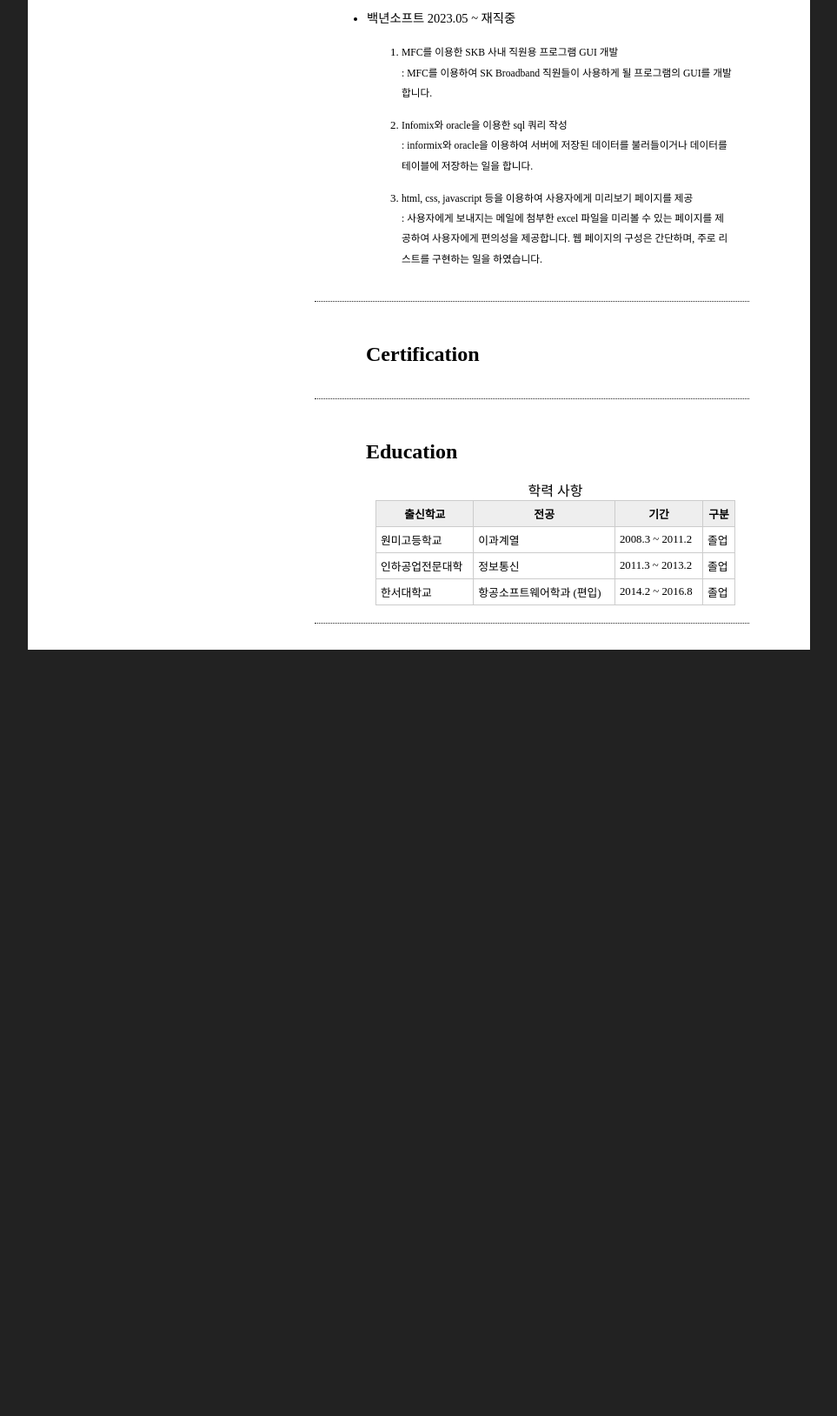
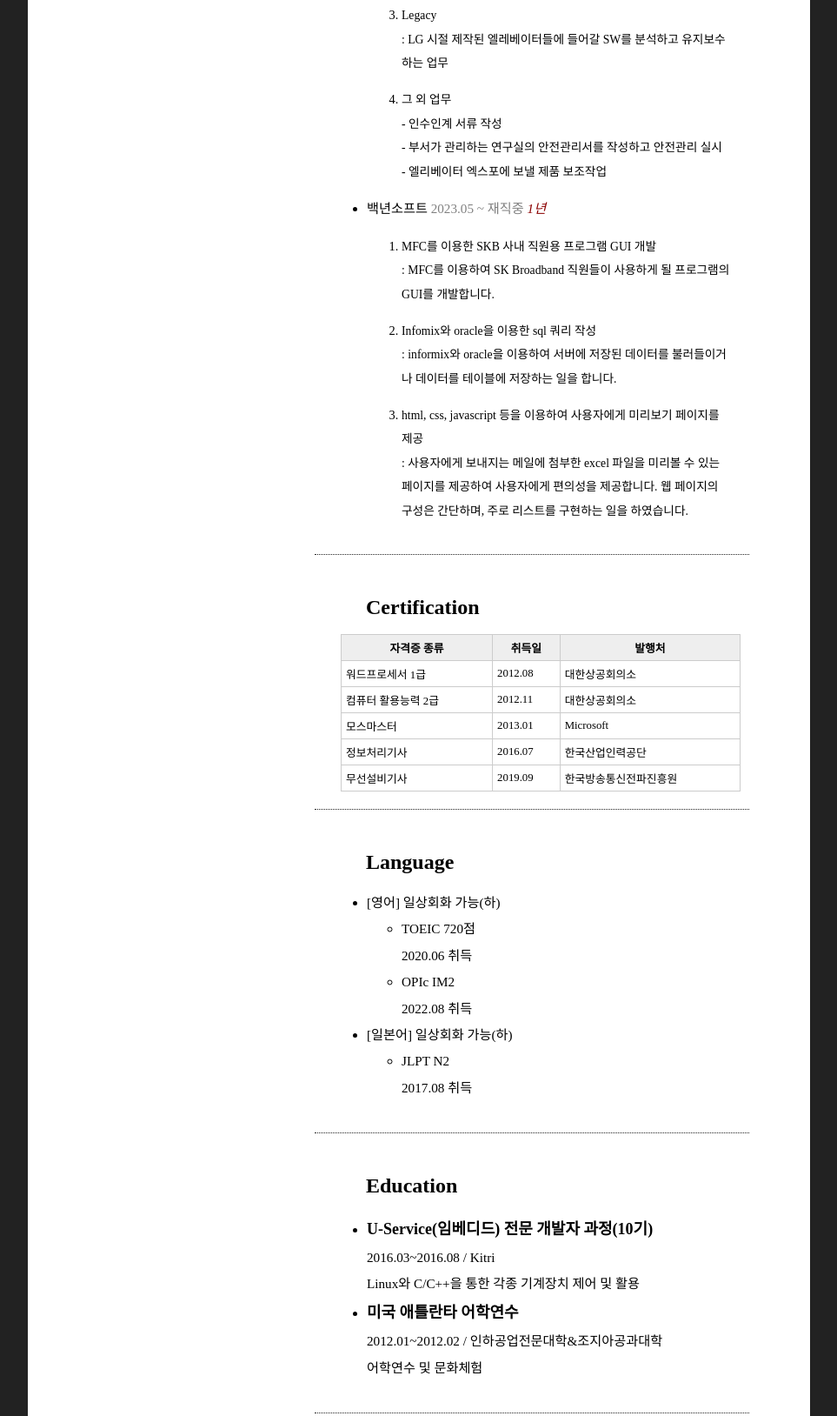
Before and after one commit to Digesend/Project1_Resume, a plain HTML site: page index.html in a window 1280 px wide. Shown: the part 1114-2742 px from the top of the page at 87% size, without its empty margins (158-1121 px from the left). Before the commit the page ends 1861 px from the top, so only its background shows below. Drawn offline with Linux system fonts and the light colour scheme; a script that the page names is missing; a web font is replaced by a local one.

Commit message:
first complete

```diff
--- a/css/style.css
+++ b/css/style.css
@@ -8,7 +8,7 @@ body {
 }
 li,p {
     line-height: 2.0;
-    font-size:0.9em;
+    font-size:0.95em;
 }
 #container {
     position:absolute;
@@ -54,8 +54,12 @@ aside {
     border-bottom:1px dotted #222;
 }
 
-section > p, section>table {
+section > p {
     margin-left:50px;
+}
+
+section>table {
+    margin-left:10px;
 }
 
 /* 글자스타일 */
@@ -102,7 +106,14 @@ meter {
     margin-right:10px;
 }
 
-#date{
-    color:gray;
-    size : 2px;
+#total_experience{
+    color:red;
+    padding-left: 40px;
+    font-weight: bold;
+    font-style: italic;
 }
+
+#bold{
+    font-size: large;
+    font-weight: bold;
+}
--- a/index.html
+++ b/index.html
@@ -10,7 +10,7 @@
         @import url('https://fonts.googleapis.com/css2?family=Gaegu&display=swap');
 
         table {
-        width:90%;  /* 표의 너비 */
+        width:100%;  /* 표의 너비 */
         border:1px solid #222; /* 1픽셀짜리 표 테두리 */
         border-collapse: collapse; /* 중복되는 표와 셀의 테두리를 한 줄로 표시 */
         }
@@ -80,8 +80,9 @@
             <!-- 경력 -->
             <section>
                 <h2 class="subtitle">Experience</h2>
+                <span id="total_experience"></span>
                 <ul>
-                    <li>리메드  <span id="date1">2017.02 ~ 2020.04</span>
+                    <li>리메드  <span id="date1">2017.02 ~ 2020.04</span>   <span id="experience1"></span>
                         <ol>
                             <li>
                                 <p>펌웨어 개발<br>: 회사내 의료기기의 펌웨어 개발(3년간 회사내 펌웨어 담당 수행)</p>
@@ -104,7 +105,7 @@
                             </li>
                         </ol>
                     </li>
-                    <li>오티스엘리베이터    <span id="date2">2021.02 ~ 2023.04</span>
+                    <li>오티스엘리베이터    <span id="date2">2021.02 ~ 2023.04</span>   <span id="experience2"></span>
                         <ol>
                             <li>
                                 <p>Global OS<br>: 오티스 엘레베이터 제품 내에 들어갈 SW를 수정 및 유지보수하는 업무, 한달에 한번 팀 회의에 참석하여 Global 미팅 진행.</p>
@@ -125,7 +126,7 @@
                             </li>
                         </ol>
                     </li>
-                    <li>백년소프트  <span id="date3">2023.05 ~ 재직중</span>
+                    <li>백년소프트  <span id="date3">2023.05 ~ 재직중</span>    <span id="experience3"></span>
                            <ol>
                             <li>
                                 <p>MFC를 이용한 SKB 사내 직원용 프로그램 GUI 개발<br>: MFC를 이용하여 SK Broadband 직원들이 사용하게 될 프로그램의 GUI를 개발합니다.</p>
@@ -144,7 +145,67 @@
             <!-- 숙련도 -->
             <section>
                 <h2 class="subtitle">Certification</h2>
+                <table>
+                    <thead>
+                        <tr>
+                            <th>자격증 종류</th>
+                            <th>취득일</th>
+                            <th>발행처</th>
+                        </tr>
+                    </thead>
+                    <tbody>
+                        <tr>
+                            <td>워드프로세서 1급</td>
+                            <td>2012.08</td>
+                            <td>대한상공회의소</td>
+                        </tr>
+                        <tr>
+                            <td>컴퓨터 활용능력 2급</td>
+                            <td>2012.11</td>
+                            <td>대한상공회의소</td>
+                        </tr>
+                        <tr>
+                            <td>모스마스터</td>
+                            <td>2013.01</td>
+                            <td>Microsoft</td>
+                        </tr>
+                        <tr>
+                            <td>정보처리기사</td>
+                            <td>2016.07</td>
+                            <td>한국산업인력공단</td>
+                        </tr>
+                        <tr>
+                            <td>무선설비기사</td>
+                            <td>2019.09</td>
+                            <td>한국방송통신전파진흥원</td>
+                        </tr>
+                    </tbody>
+                </table>
+            </section>
 
+            <!-- 언어 -->
+            <section>
+                <h2 class="subtitle">Language</h2>
+                <ul>
+                    <li>[영어] 일상회화 가능(하)</li>
+                    <ul>
+                        <li>TOEIC 720점<br>2020.06 취득</li>
+                        <li>OPIc IM2<br>2022.08 취득</li>
+                    </ul>
+                    <li>[일본어] 일상회화 가능(하)</li>
+                    <ul>
+                        <li>JLPT N2<br>2017.08 취득</li>
+                    </ul>
+                </ul>
+            </section>
+
+             <!-- 교육 -->
+             <section>
+                <h2 class="subtitle">Education</h2>
+                <ul>
+                    <li><span id="bold">U-Service(임베디드) 전문 개발자 과정(10기)</span><br>2016.03~2016.08 / Kitri<br>Linux와 C/C++을 통한 각종 기계장치 제어 및 활용</li>
+                    <li><span id="bold">미국 애틀란타 어학연수</span><br>2012.01~2012.02 / 인하공업전문대학&조지아공과대학<br>어학연수 및 문화체험</li>
+                </ul>
             </section>
 
             <!-- 학력 -->
@@ -184,6 +245,7 @@
             </section>
         </div>
     </div>
+    <!--사용되는 js파일은 body태그 하단에 위치해야 정상 동작한다.-->
     <script src="javascript/style.js"></script>
 </body>
 </html>
--- a/javascript/style.js
+++ b/javascript/style.js
@@ -16,15 +16,37 @@ function calculateAge() {
   var resultSpan = document.getElementById('result');
   resultSpan.textContent = "(만"+age+"세)";
 
-  function calculateExperienceForAllDates() {
+function calculateExperienceForAllDates() {
     // 모든 date id를 가진 요소를 선택
     var dateElements = document.querySelectorAll('[id^="date"]');
-    /*var totalExperience = { years: 0, months: 0 };*/
+    var experienceElements = document.querySelectorAll('[id^="experience"]');
+    var totalExperience = { years: 0, months: 0 };
+
+    for(var i =0;i<dateElements.length;i++){
+        dateElements[i].style.color="gray";
+        dateElements[i].style.size="2px";
+    }
+
+    for(var i=0;i<experienceElements.length;i++){
+        experienceElements[i].style.color="darkred";
+        experienceElements[i].style.size="2px";
+        experienceElements[i].style.fontStyle="italic";
+    }
 
     // 각 요소에 대해 경력 계산
     dateElements.forEach(function(dateElement) {
+        var experienceElements = dateElement.nextElementSibling; // 경력 텍스트를 표시할 요소 가져오기
         var dates = dateElement.textContent.split(' ~ ');
         var experience = calculateExperience(dates[0], dates[1]);
+        if(experience.years){
+            if(experience.months)
+                experienceElements.textContent = experience.years+"년 "+experience.months+"개월";
+            else
+                experienceElements.textContent = experience.years+"년 ";
+        }
+        else
+            experienceElements.textContent = experience.months+"개월";
+
         totalExperience.years += experience.years;
         totalExperience.months += experience.months;
 
@@ -39,6 +61,11 @@ function calculateAge() {
 }
 
 function calculateExperience(startDate, endDate) {
+    if(endDate === "재직중"){   /*js에서는 ==이 아니라 ===, _T는 안 쓴다. */
+        var today = new Date();
+        endDate = today;
+    }
+
     var start = new Date(startDate);
     var end = new Date(endDate);
     var yearDiff = end.getFullYear() - start.getFullYear();
@@ -51,4 +78,15 @@ function calculateExperience(startDate, endDate) {
 }
 
 var totalExperience = calculateExperienceForAllDates();
-console.log("전체 경력:", totalExperience.years, "년", totalExperience.months, "개월");
+var total_experienceSpan = document.getElementById('total_experience');
+
+if(totalExperience.years){
+    if(totalExperience.months)
+        total_experienceSpan.textContent="총 경력 : "+totalExperience.years+"년"+totalExperience.months+"개월";
+    else
+        total_experienceSpan.textContent="총 경력 : "+totalExperience.years+"년";
+}
+else
+    total_experienceSpan.textContent="총 경력 : "+totalExperience.months+"개월";
+
+/*console.log("전체 경력:", totalExperience.years, "년", totalExperience.months, "개월");*/
```
